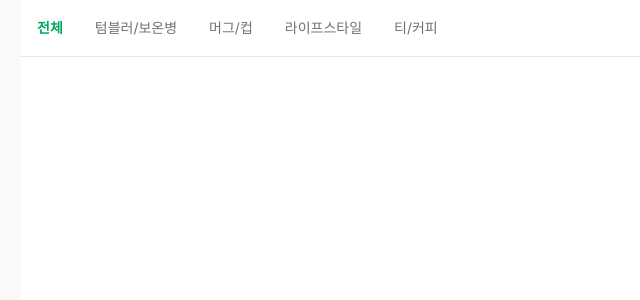
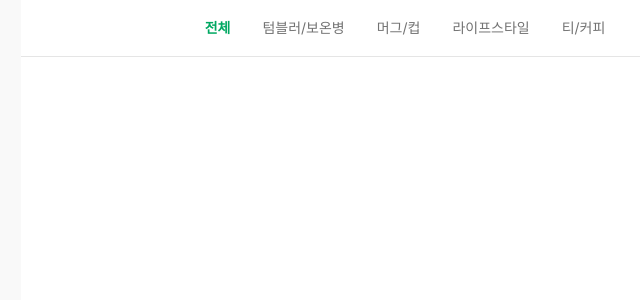
Before and after one commit to spharos6th-colorful/FE-colorful-starbucks, a Next.js app: page /products in a window 1280 px wide. Shown: the top 300 px of the page, without its empty margins (235-875 px from the left). Built offline with nearby package versions, Linux system fonts and the light colour scheme.

Commit message:
🐛 fix: 카테고리 레이아웃 정렬방식 수정
항상 왼쪽기준 정렬 -\> 중앙정렬
w 벗어나면 스와이프방식으로 동작

```diff
--- a/src/app/(main)/(products)/products/page.tsx
+++ b/src/app/(main)/(products)/products/page.tsx
@@ -2,15 +2,17 @@ import React from 'react';
 
 import ProductCategoryTopLayout from '@/components/layouts/ProductCategoryTopLayout';
 
-export default function ProductsPage({ searchParams }: { searchParams: { category?: string } }) {
-  const currentCategory = searchParams.category || 'all';
+export default async function ProductsPage({ searchParams }: { searchParams: { category?: string } }) {
+  const params = await searchParams;
+  const currentCategory = params.category || 'all';
 
   return (
+    // 가장 큰 속성에는 대부분 스타일은 뺀다.(안에 있는걸 줄이면 됨)
     <main>
       <ProductCategoryTopLayout initialCategory={currentCategory} />
       {/* 상품 소분류 카테고리 및 옵션들이 들어갈 예정 */}
       {/* 상품 리스트 나타낼 페에지가 들어갈 예정 */}
-      {/* <ProductList categoryId={currentCategory} /> */}
+      {/* <ProductList categoryId={activeCategoryId} /> */}
     </main>
   );
 }
--- a/src/components/layouts/ProductCategoryTopLayout.tsx
+++ b/src/components/layouts/ProductCategoryTopLayout.tsx
@@ -1,13 +1,14 @@
 'use client';
-
 import React from 'react';
 
 import CategoryContent from '../modules/product/CategoryContent';
 
 export default function ProductCategoryTopLayout({ initialCategory }: { initialCategory: string }) {
   return (
-    <div className='w-full border-b boarder-stroke-100'>
-      <CategoryContent initialCategory={initialCategory} />
+    <div className='w-full border-b boarder-stroke-100 flex justify-center'>
+      <div className='max-w-3xl w-full'>
+        <CategoryContent initialCategory={initialCategory} />
+      </div>
     </div>
   );
 }
--- a/src/components/modules/product/CategoryContent.tsx
+++ b/src/components/modules/product/CategoryContent.tsx
@@ -1,5 +1,4 @@
 'use client';
-
 import React from 'react';
 import { useRouter } from 'next/navigation';
 
@@ -16,6 +15,7 @@ export default function CategoryContent({ initialCategory }: { initialCategory:
   };
 
   return (
+    <div className='flex justify-center'>
       <div className='flex overflow-x-auto'>
         {sampleCategories.map((category) => (
           <div key={category.code} className='flex-shrink-0'>
@@ -27,5 +27,6 @@ export default function CategoryContent({ initialCategory }: { initialCategory:
           </div>
         ))}
       </div>
+    </div>
   );
 }
```
Lines whose indentation alone changed are shown as unchanged.
